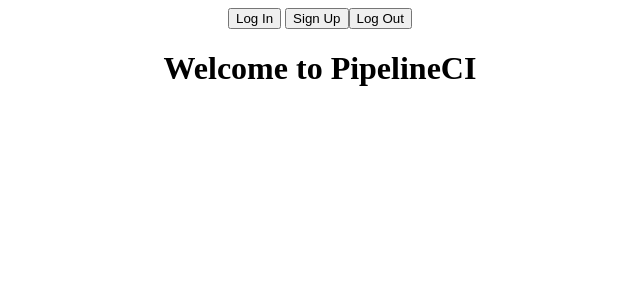
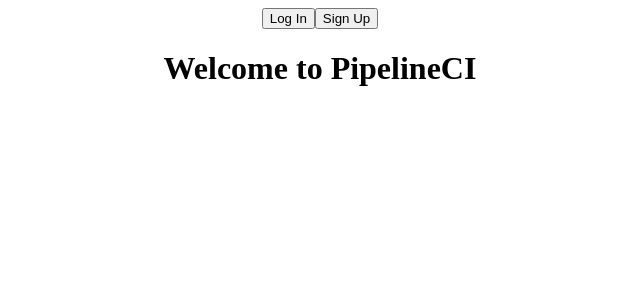
Before and after one commit to vedala/pipelineci-fe, a React (Create React App) app: page / in a window 1280 px wide. Shown: the top 300 px of the page, without its empty margins (320-960 px from the left). Built offline with nearby package versions, Linux system fonts and the light colour scheme.

Commit message:
Render login/signup and logout buttons conditionally

```diff
--- a/src/App.js
+++ b/src/App.js
@@ -1,3 +1,4 @@
+import { useAuth0 } from '@auth0/auth0-react';
 import './App.css';
 import Landing from './components/Landing';
 import LoginButton from './components/LoginButton';
@@ -5,10 +6,17 @@ import LogoutButton from './components/LogoutButton';
 import SignupButton from './components/Signup';
 
 function App() {
+  const { isAuthenticated } = useAuth0();
+
   return (
     <div className="App">
-      <LoginButton /> <SignupButton />
-      <LogoutButton />
+      { !isAuthenticated
+        ? <>
+            <LoginButton />
+            <SignupButton />
+          </>
+        : <LogoutButton />
+      }
       <Landing />
     </div>
   );
```
